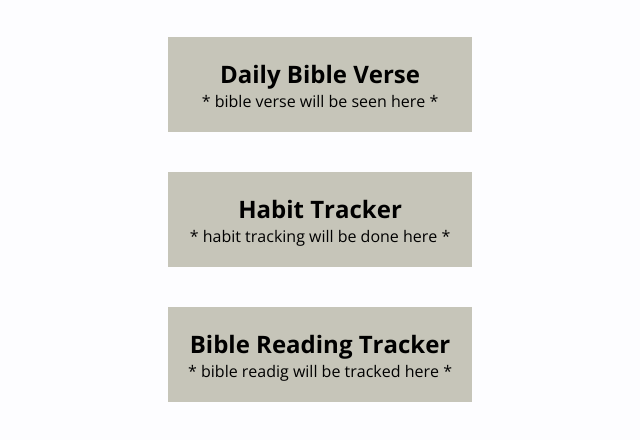
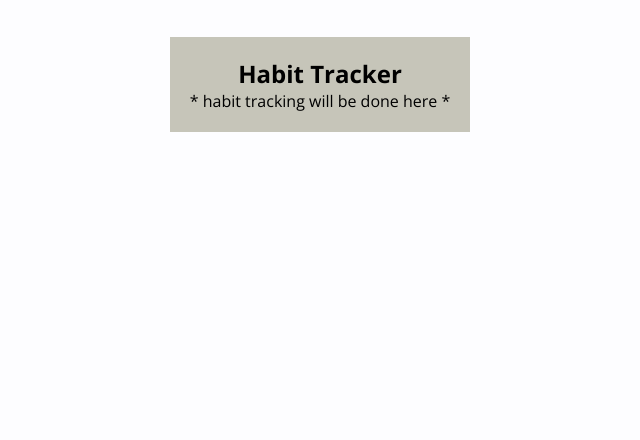
Before and after one commit to kpuzzonia/hw-habit-tracker, a plain HTML site: page index.html in a window 1280 px wide. Shown: the part 46-486 px from the top of the page, without its empty margins (320-960 px from the left). Drawn offline with nearby package versions, Linux system fonts and the light colour scheme.

Commit message:
Update wireframe

```diff
--- a/index.html
+++ b/index.html
@@ -12,12 +12,6 @@
     </header>
 
     <main>
-        <section id="bible-verse" class="card">
-            <h2>Daily Bible Verse</h2>
-            <div id="bible-verse-container">
-                * bible verse will be seen here *
-            </div>
-        </section>
 
         <section id="habit-tracker" class="card">
             <h2>Habit Tracker</h2>
@@ -26,12 +20,6 @@
             </div>
         </section>
 
-        <section id="bible-tracker" class="card">
-            <h2>Bible Reading Tracker</h2>
-            <div id="bible-tracker-container">
-                * bible readig will be tracked here *
-            </div>
-        </section>
     </main>
 
     <script src="./script.js"></script>
```
